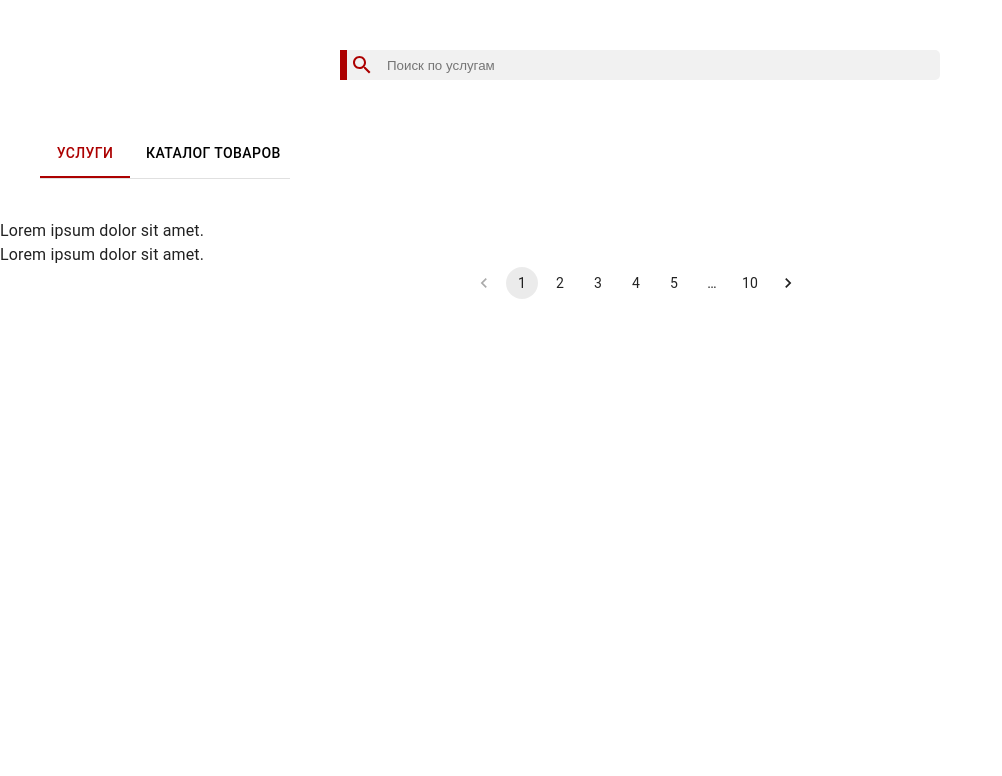
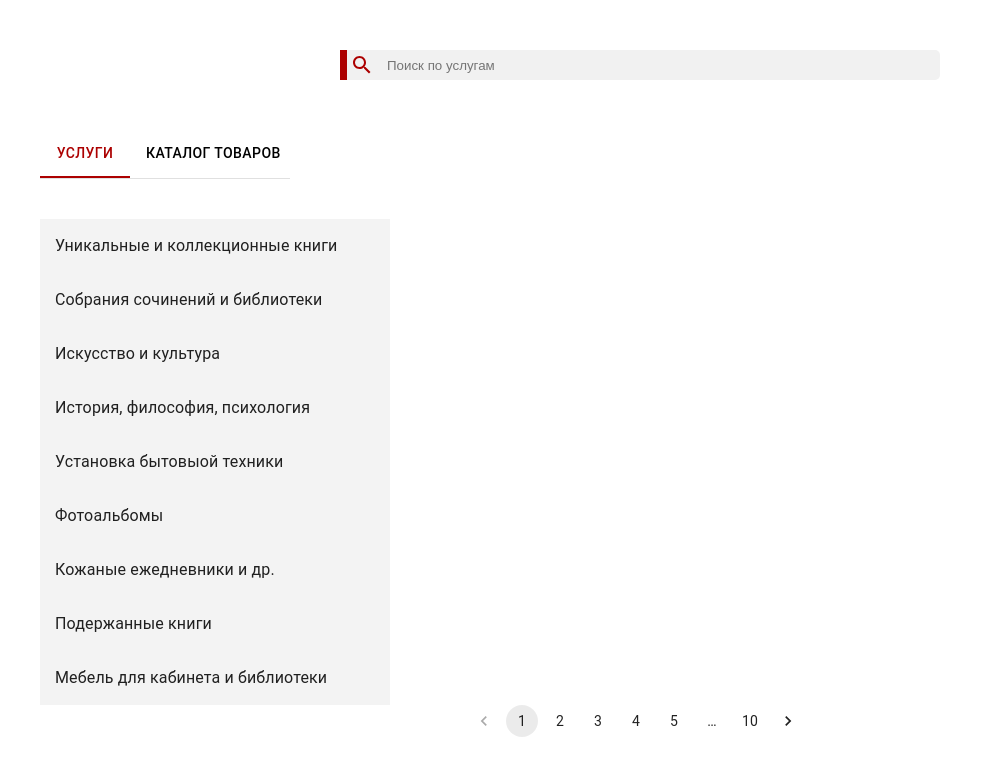
Before and after one commit to Sa1tama54/workshop-of-life, a Next.js app in the folder client/: page /services in a window 1280 px wide. Shown: the top 776 px of the page, without its empty margins (0-1002 px from the left). Built offline with nearby package versions, Linux system fonts and the light colour scheme.

Commit message:
Сверстал компонент для navBar

```diff
--- /dev/null
+++ b/client/src/components/servicesPage/navbar.tsx
@@ -0,0 +1,39 @@
+import React from 'react';
+import styled from 'styled-components';
+
+const CatDiv = styled.div`
+  width: 350px;
+  margin-left: 40px;
+  padding: 15px;
+  line-height: 1.5;
+  list-style-type: none;
+  background: #f3f3f3;
+`;
+
+const Navbar = () => {
+  const Cat: { name: string }[] = [
+    { name: 'Уникальные и коллекционные книги' },
+    { name: 'Собрания сочинений и библиотеки' },
+    { name: 'Искусство и культура' },
+    { name: 'История, философия, психология' },
+    { name: 'Установка бытовыой техники' },
+    { name: 'Фотоальбомы' },
+    { name: 'Кожаные ежедневники и др.' },
+    { name: 'Подержанные книги' },
+    { name: 'Мебель для кабинета и библиотеки' },
+  ];
+
+  return (
+    <>
+      {Cat.map((item, index) => {
+        return (
+          <CatDiv key={index}>
+            <li>{item.name}</li>
+          </CatDiv>
+        );
+      })}
+    </>
+  );
+};
+
+export default Navbar;
--- a/client/src/pages/services.tsx
+++ b/client/src/pages/services.tsx
@@ -1,4 +1,5 @@
 import React from 'react';
+import Navbar from '../components/servicesPage/navbar';
 import Paginations from '../components/ui/Pagination';
 import Search from '../components/ui/Search';
 import BasicTabs from '../components/ui/Tabs';
@@ -8,8 +9,7 @@ const Services = () => {
     <>
       <Search />
       <BasicTabs />
-      <p>Lorem ipsum dolor sit amet.</p>
-      <p>Lorem ipsum dolor sit amet.</p>
+      <Navbar />
       <Paginations />
     </>
   );
```
Also changed, not shown: client/src/assets/index.tsx (added).
